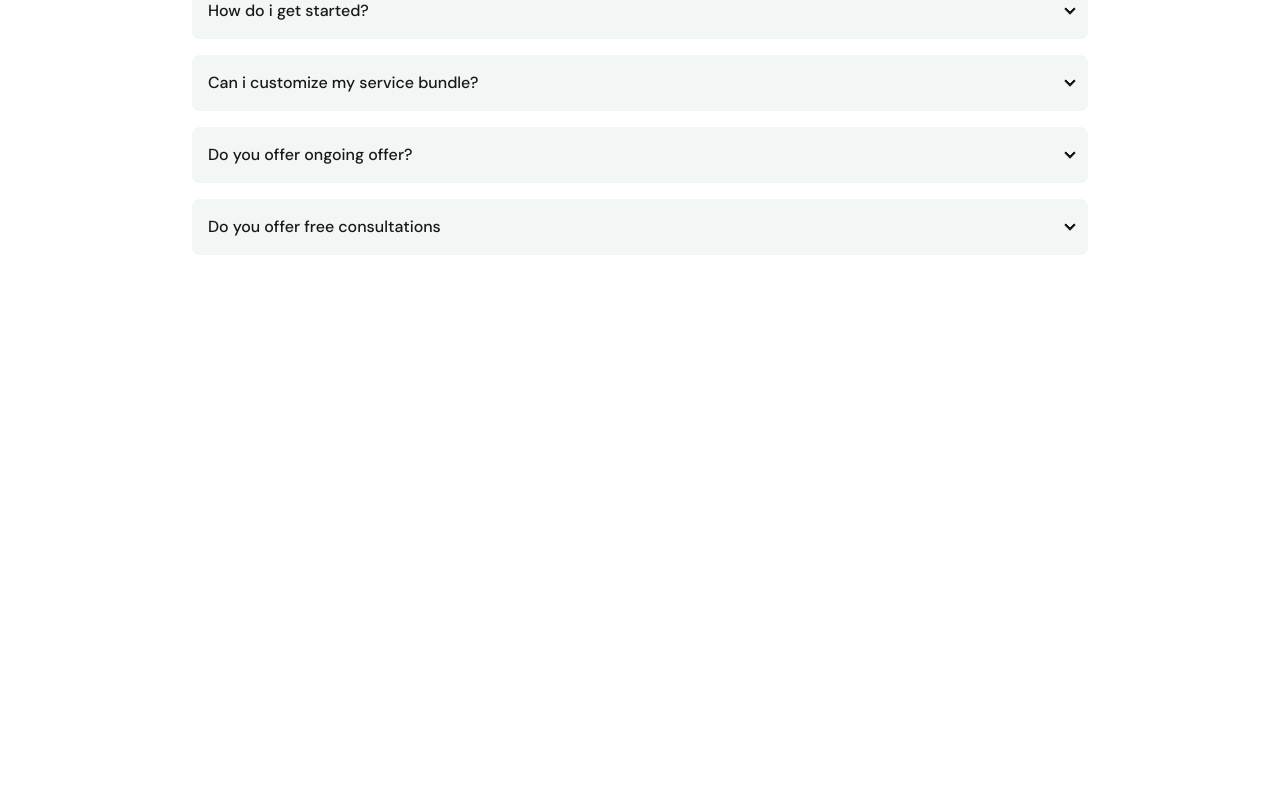
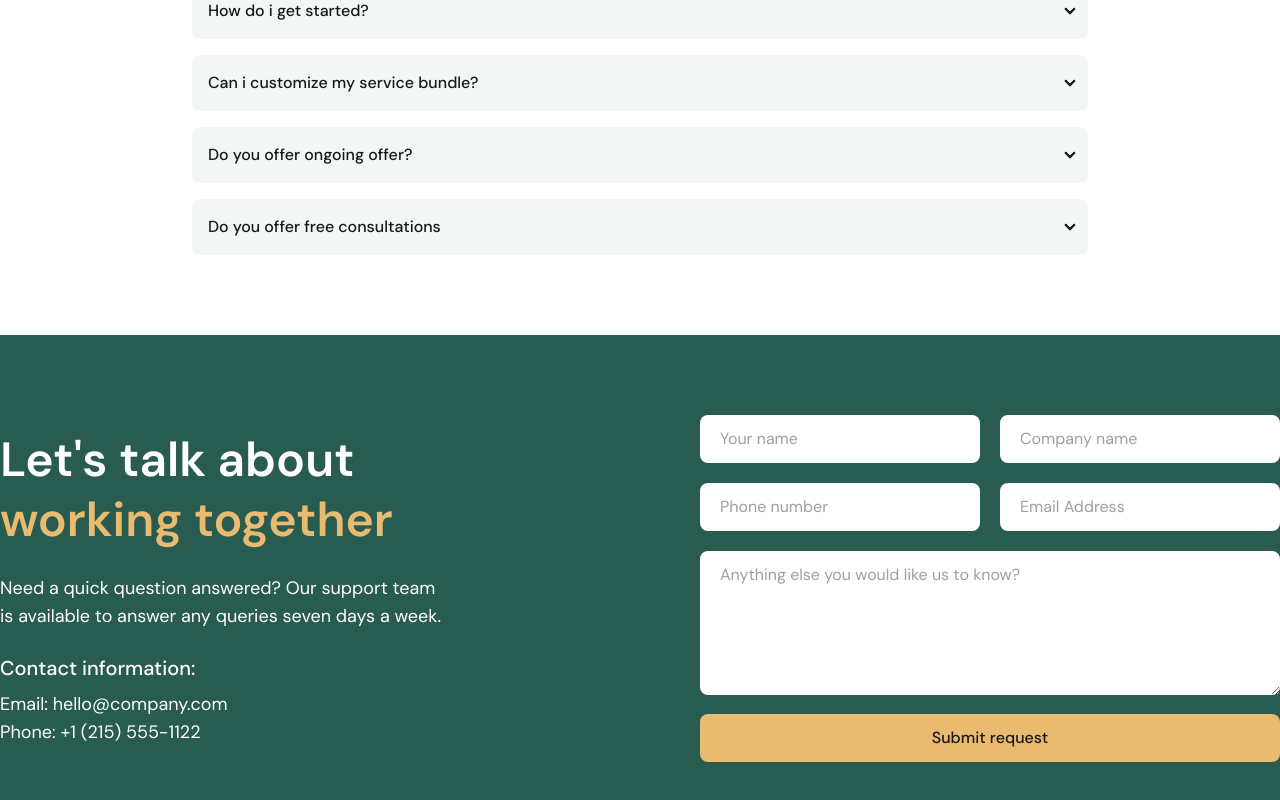
Before and after one commit to Tofazzal26/landify, a Next.js app: page / in a window 1280 px wide. Shown: the part 5798-6598 px from the top of the page. Before the commit the page ends 6133 px from the top, so only its background shows below. Built offline with nearby package versions, Linux system fonts and the light colour scheme.

Commit message:
talk section style finish and responsibe finish

```diff
--- a/app/page.tsx
+++ b/app/page.tsx
@@ -5,6 +5,7 @@ import HappyClient from "@/components/HappyClient/page";
 import OurService from "@/components/OurService/page";
 import Pricing from "@/components/Pricing/page";
 import Seamless from "@/components/Seamless/page";
+import Talk from "@/components/Talk/page";
 
 export default function Home() {
   return (
@@ -16,6 +17,7 @@ export default function Home() {
       <HappyClient />
       <Pricing />
       <Faq />
+      <Talk />
     </div>
   );
 }
--- /dev/null
+++ b/components/Talk/page.tsx
@@ -0,0 +1,77 @@
+import React from "react";
+
+const Talk = () => {
+  return (
+    <div className="bg-[#295c51] lg:py-20 py-10">
+      <div className="container mx-auto lg:px-0 px-2">
+        <div className="flex lg:flex-row flex-col lg:items-center justify-between">
+          <div className="text-white">
+            <h2 className="lg:text-5xl text-3xl font-semibold lg:w-[480px] lg:leading-[60px]">
+              {"Let's"} talk about{" "}
+              <span className="text-[#e9bb71]">working together</span>
+            </h2>
+            <p className="lg:text-lg text-base lg:w-[450px] py-6">
+              Need a quick question answered? Our support team is available to
+              answer any queries seven days a week.
+            </p>
+            <h4 className="lg:text-xl text-lg font-medium">
+              Contact information:
+            </h4>
+            <p className="lg:text-lg text-base mt-2">
+              Email: hello@company.com
+            </p>
+            <p className="lg:text-lg text-base">Phone: +1 (215) 555-1122</p>
+          </div>
+          <div className="lg:mt-0 mt-4">
+            <div className="flex lg:flex-row flex-col gap-5 lg:items-center">
+              <div>
+                <input
+                  type="text"
+                  placeholder="Your name"
+                  className="rounded-lg text-[#404040] px-5 py-3 outline-none bg-white w-full lg:w-[280px]"
+                />
+              </div>
+              <div>
+                <input
+                  type="text"
+                  placeholder="Company name"
+                  className="rounded-lg text-[#404040] px-5 py-3 outline-none bg-white w-full lg:w-[280px]"
+                />
+              </div>
+            </div>
+            <div className="flex lg:flex-row flex-col gap-5 lg:items-center mt-5">
+              <div>
+                <input
+                  type="text"
+                  placeholder="Phone number"
+                  className="rounded-lg text-[#404040] px-5 py-3 outline-none bg-white w-full lg:w-[280px]"
+                />
+              </div>
+              <div>
+                <input
+                  type="text"
+                  placeholder="Email Address"
+                  className="rounded-lg text-[#404040] px-5 py-3 outline-none bg-white w-full lg:w-[280px]"
+                />
+              </div>
+            </div>
+            <div>
+              <textarea
+                name="message"
+                id=""
+                placeholder="Anything else you would like us to know?"
+                rows={5}
+                className="w-full rounded-lg text-[#404040] px-5 py-3 outline-none bg-white mt-5"
+              ></textarea>
+              <button className="bg-[#e9bb71] w-full px-6 py-3 rounded-lg font-medium mt-3">
+                Submit request
+              </button>
+            </div>
+          </div>
+        </div>
+      </div>
+    </div>
+  );
+};
+
+export default Talk;
```
